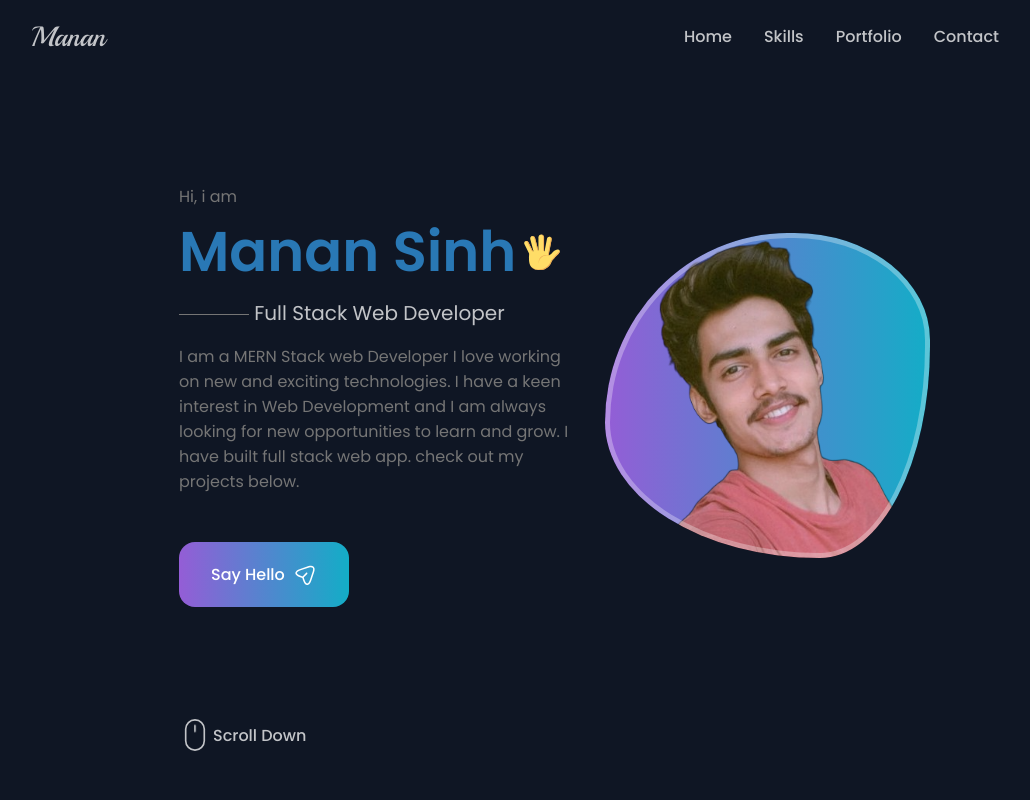
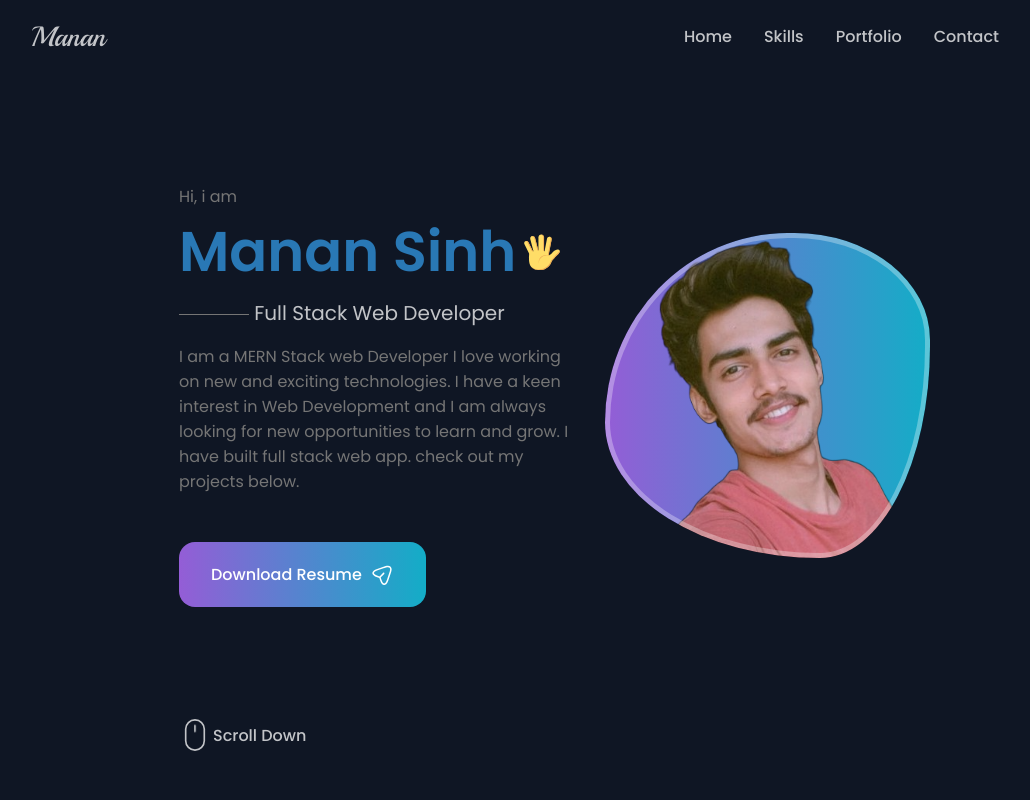
Before and after one commit to mananpadhiyar/deploy__portfolio, a React (Create React App) app: page / in a window 1280 px wide. Shown: the top 800 px of the page, without its empty margins (125-1155 px from the left). Built offline with nearby package versions, Linux system fonts and the light colour scheme; some icons are missing.

Commit message:
changed btn

```diff
--- a/src/components/home/Data.jsx
+++ b/src/components/home/Data.jsx
@@ -63,8 +63,8 @@ const Data = () => {
         looking for new opportunities to learn and grow. I have built full stack
         web app. check out my projects below.
       </p>
-      <a href="#contact" className="button button--flex">
-        Say Hello
+      <a href="#contact" className="button button--flex" download>
+        Download Resume
         <svg
           class="button__icon"
           xmlns="http://www.w3.org/2000/svg"
```
